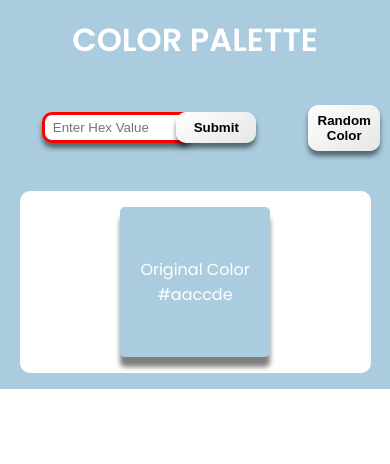
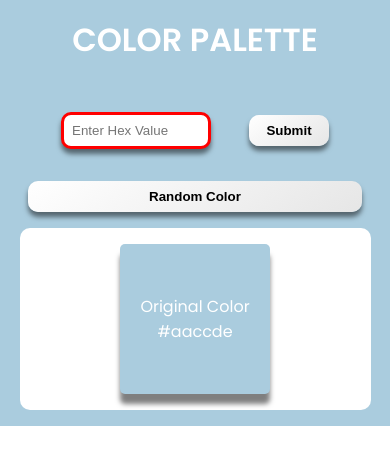
Before and after one commit to codingkapur/color-palette, a React (Create React App) app: page / in a window 390 px wide. Shown: the top 464 px of the page. Built offline with nearby package versions, Linux system fonts and the light colour scheme.

Commit message:
make color input form responsive

```diff
--- a/src/App.js
+++ b/src/App.js
@@ -29,11 +29,12 @@ function App() {
       setLightList(lighterColorsArray());
       setDarkList(darkerColorsArray());
     } else {
-      alert("That is not the right color");
+      alert("Check the input, fool!");
       setInput("#");
       setCurrentColor("#");
     }
   };
+
   //Inline styling variables
   const borderColor = {
     border: `3px solid #${inputError ? "ff0000" : "00ff00"}`,
@@ -58,7 +59,7 @@ function App() {
     }
     return rgb;
   };
-
+  //Create Arrays of tints
   const lighterColorsArray = () => {
     const RGB = hexToRgb(input);
     console.log(RGB);
@@ -88,6 +89,8 @@ function App() {
     }
     return lightArray.reverse();
   };
+
+  //Create Arrays of shades
 
   const darkerColorsArray = () => {
     const RGB = hexToRgb(input);
@@ -136,7 +139,11 @@ function App() {
         </form>
         <button className="btn randomize-btn">Random Color</button>
       </div>
-      <Colors lightList={lightList} darkList={darkList} originalColor={currentColor}/>
+      <Colors
+        lightList={lightList}
+        darkList={darkList}
+        originalColor={currentColor}
+      />
     </div>
   );
 }
--- a/src/index.css
+++ b/src/index.css
@@ -51,21 +51,29 @@ body {
   width: 300px;
   padding: 1rem;
   margin: 1rem;
-  display: grid;
-  gap: 1rem;
-  grid-template-columns: repeat(auto-fit, minmax(100px, max-content));
+  display: flex;
+  justify-content: space-between;
+  align-items: center;
 }
 .color__input {
   width: 150px;
   border: none;
   outline: none;
   border-radius: 10px;
-  padding: 0 0.5rem;
+  padding: 0.5rem;
   box-shadow: 0px 5px 5px rgba(0, 0, 0, 0.5);
 
 }
 .color__input:focus {
   box-shadow: 0 2px 5px rgba(0, 0, 0, 0.2);
+}
+@media screen and (max-width: 450px){
+  .color__selector--container {
+    flex-direction: column;
+  }
+  .randomize-btn {
+    width: 90%;
+  }
 }
 .colors__container {
   background-color: #fff;
```
